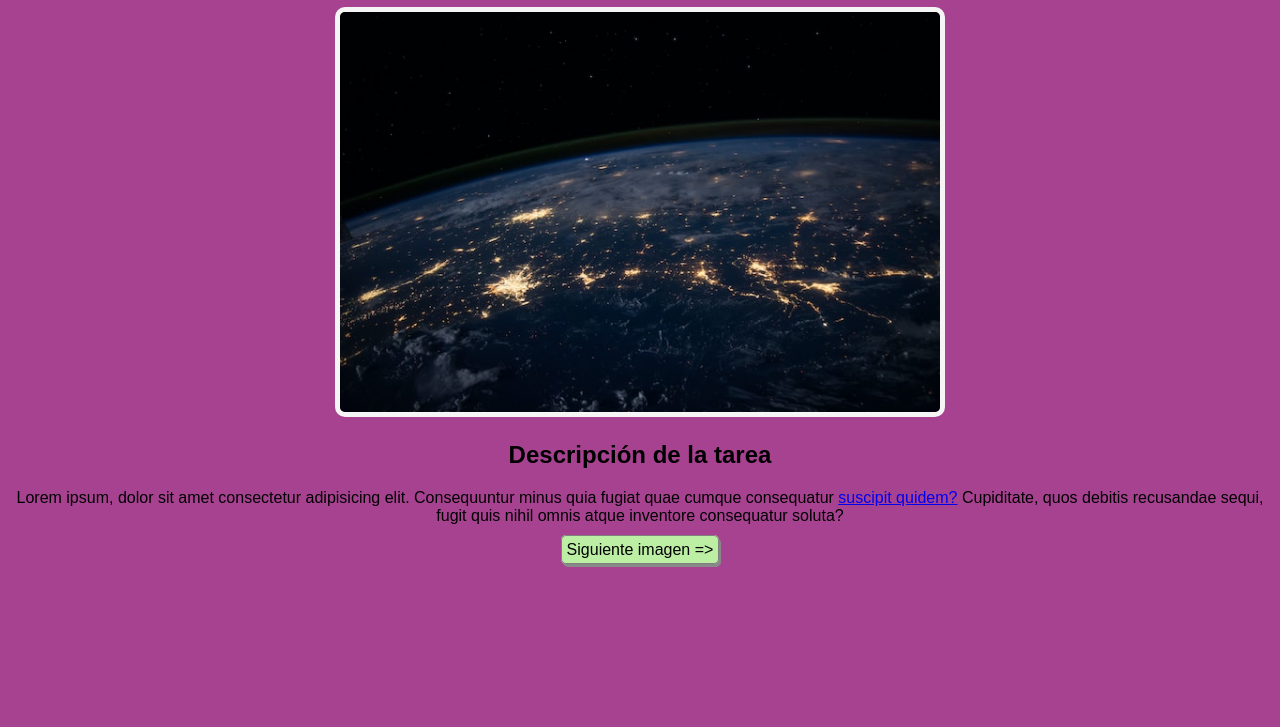
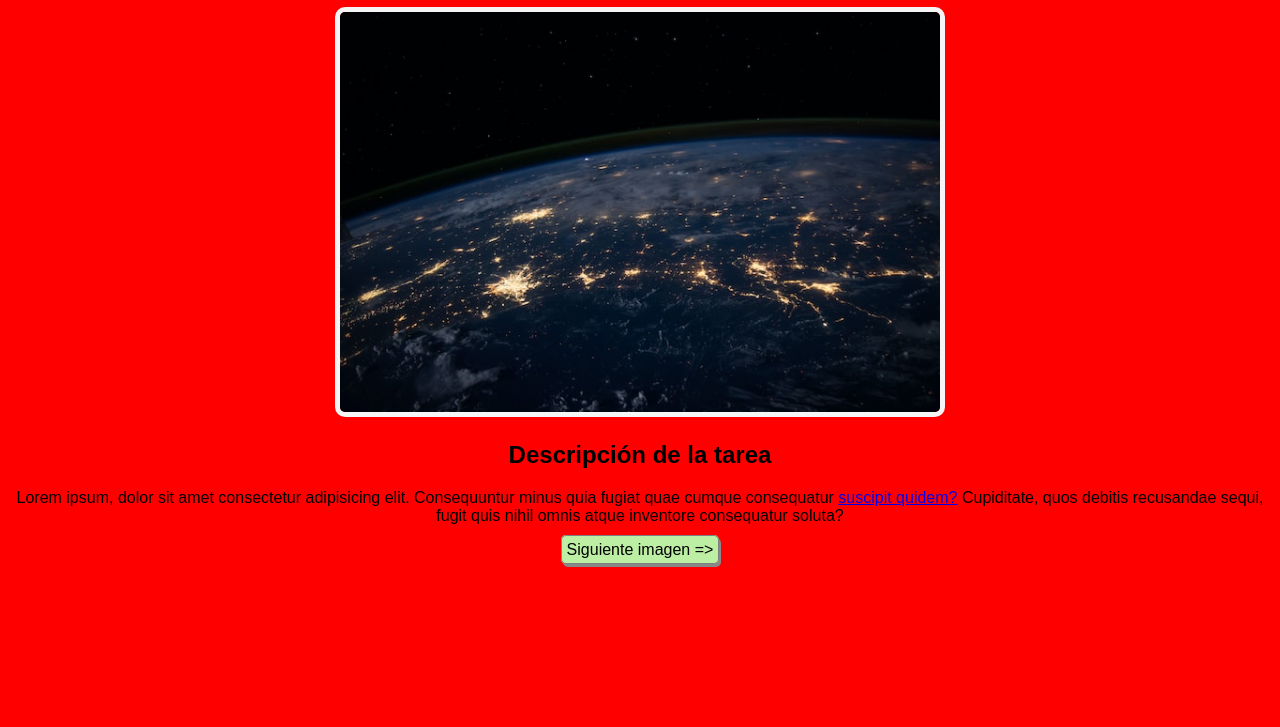
Before and after one commit to sofia-sab/Entrega-0, a plain HTML site: page index.html in a window 1280 px wide. Shown: the part 73-800 px from the top of the page. Drawn offline with Linux system fonts and the light colour scheme.

Commit message:
cambie el fondo a rojo

```diff
--- a/styles.css
+++ b/styles.css
@@ -1,5 +1,5 @@
 body {
-    background-color: rgb(167, 66, 145);
+    background-color: rgb(255, 0, 0);
     font-family: Arial, Helvetica, sans-serif;
     text-align: center;
 }
```
